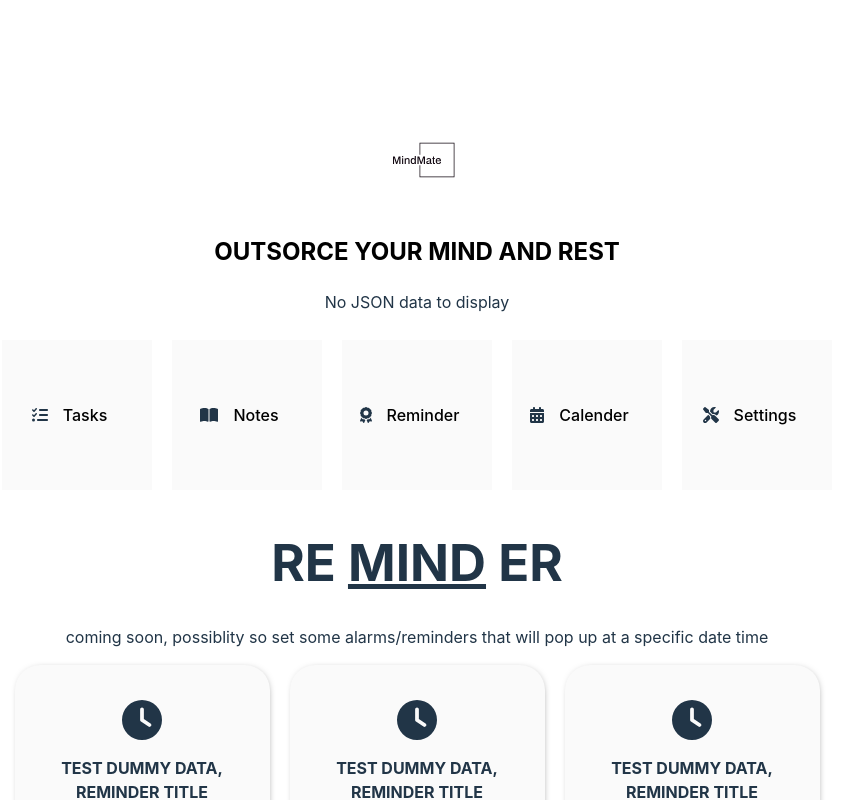
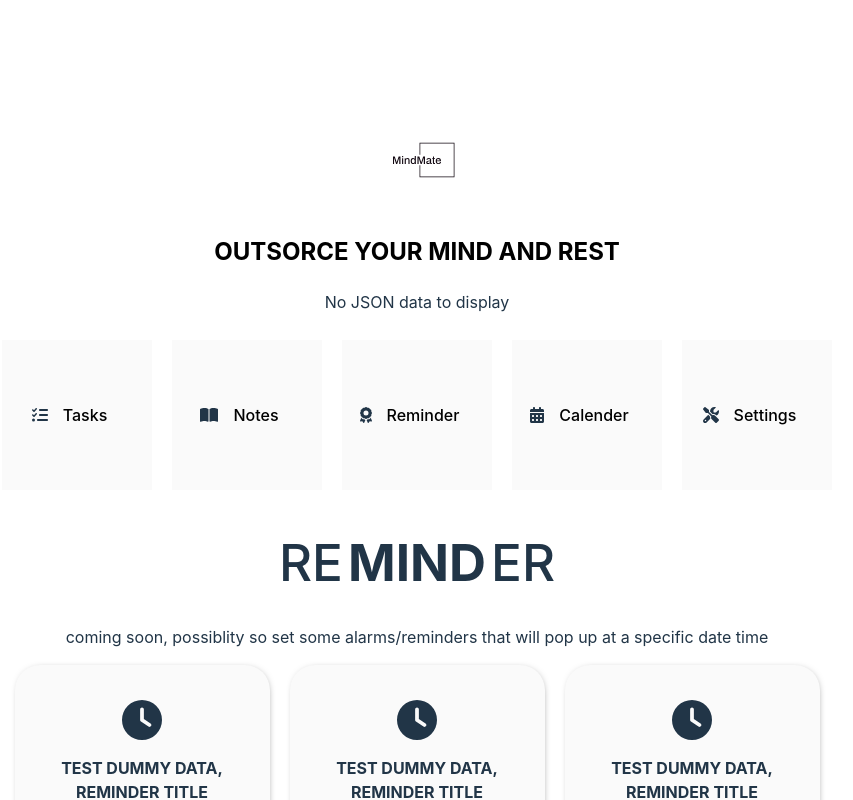
Before and after one commit to Paulalbo/MindMate, a React (Vite) app: page /reminder in a window 1280 px wide. Shown: the top 800 px of the page, without its empty margins (230-1083 px from the left). Built offline with nearby package versions, Linux system fonts and the light colour scheme.

Commit message:
Fix heading styling

```diff
--- a/src/index.css
+++ b/src/index.css
@@ -59,8 +59,12 @@ body {
 h1 {
   font-size: 3.2em;
   line-height: 1.1;
+  font-weight: 500;
 }
-
+h1 b {
+  font-weight: 700;
+  padding: 0 5px;
+}
 .button {
   border-radius: 8px;
   border: 1px solid transparent;
--- a/src/pages/Reminder.tsx
+++ b/src/pages/Reminder.tsx
@@ -3,7 +3,7 @@ const Reminders = () => {
   return (
     <div>
       <h1>
-        RE <u>MIND</u> ER
+        RE<b>MIND</b>ER
       </h1>
       <p>
         coming soon, possiblity so set some alarms/reminders that will pop up at
```
